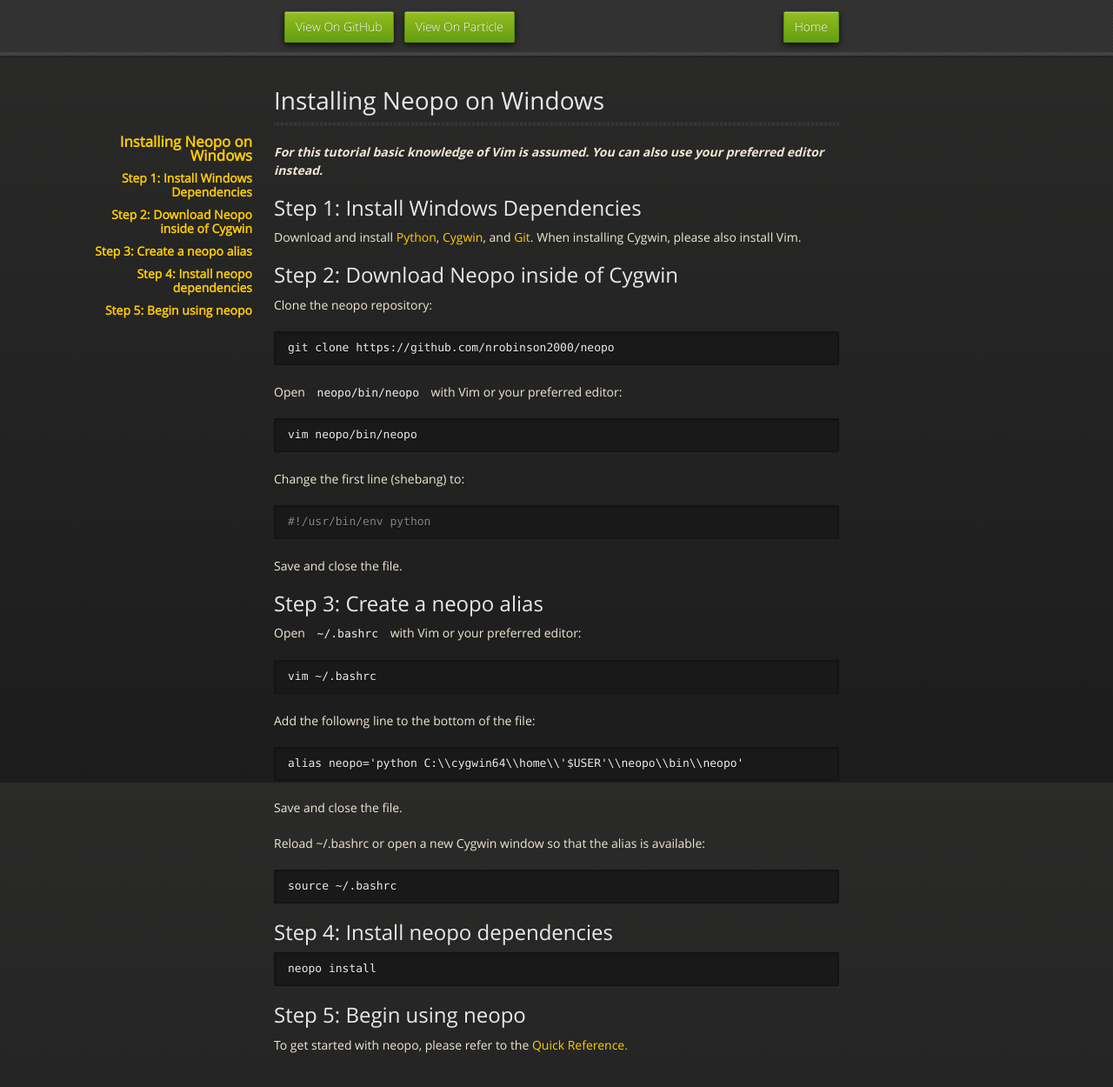
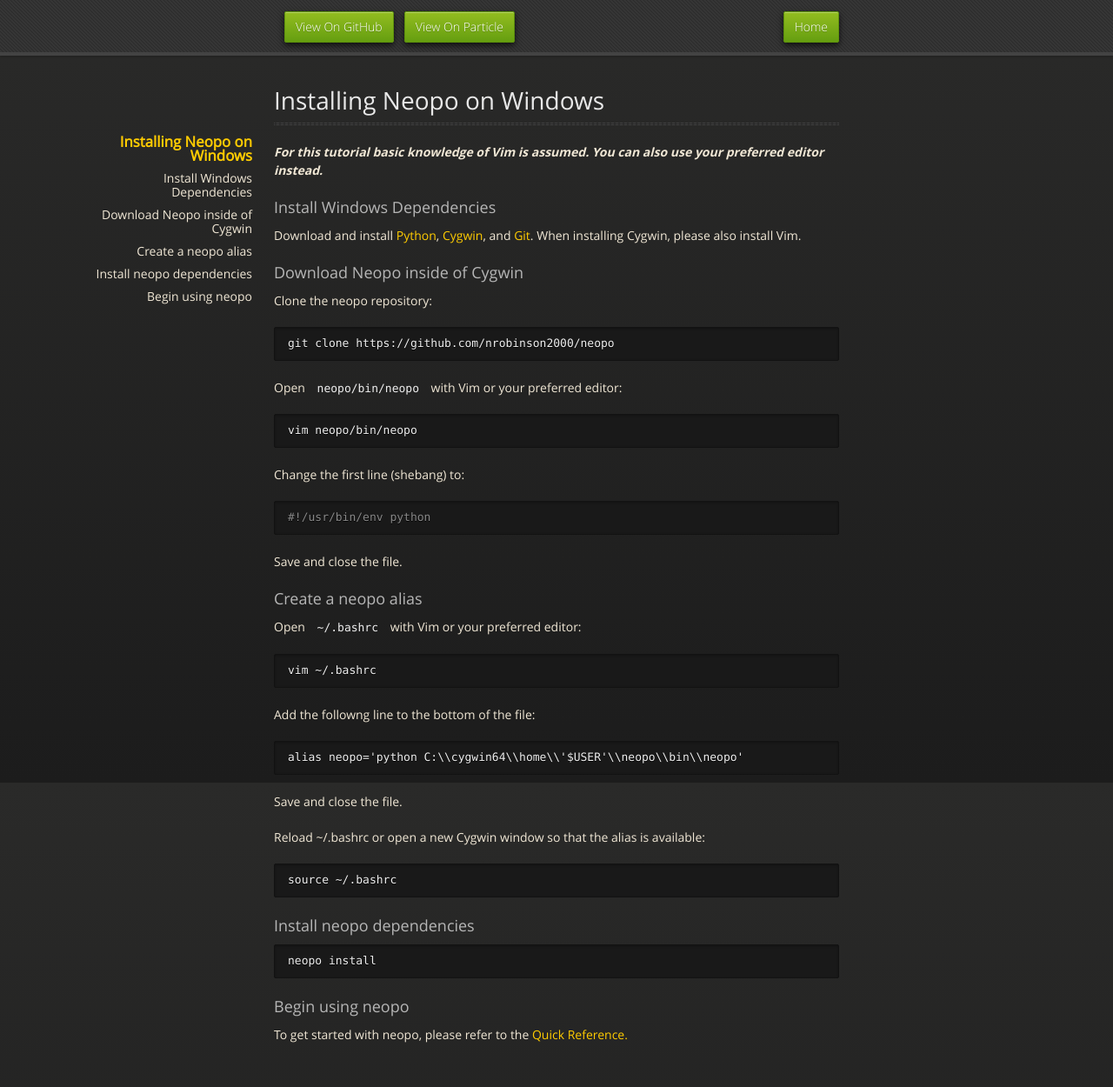
Before and after one commit to nrobinson2000/neopo.xyz, a Jekyll site: the page built from tutorials/windows.md, in a window 1280 px wide and 1322 px high. Shown: the top 1250 px of the window at 87% size. Built offline with Jekyll 4.4.1, drawn with Linux system fonts in a browser that asks for light colours.

Commit message:
update windows at 00:23 of 2020-07-08

````diff
--- a/tutorials/windows.md
+++ b/tutorials/windows.md
@@ -5,11 +5,11 @@ title: "Installing Neopo on Windows"
 
 ***For this tutorial basic knowledge of Vim is assumed. You can also use your preferred editor instead.***
 
-## Step 1: Install Windows Dependencies
+### Install Windows Dependencies
 
 Download and install [Python](https://www.python.org/downloads/windows/), [Cygwin](https://www.cygwin.com/setup-x86_64.exe), and [Git](https://git-scm.com/download/win). When installing Cygwin, please also install Vim.
 
-## Step 2: Download Neopo inside of Cygwin
+### Download Neopo inside of Cygwin
 
 Clone the neopo repository:
 
@@ -31,7 +31,7 @@ Change the first line (shebang) to:
 
 Save and close the file.
 
-## Step 3: Create a neopo alias
+### Create a neopo alias
 
 Open `~/.bashrc` with Vim or your preferred editor:
 
@@ -53,12 +53,12 @@ Reload ~/.bashrc or open a new Cygwin window so that the alias is available:
 source ~/.bashrc
 ```
 
-## Step 4: Install neopo dependencies
+### Install neopo dependencies
 
 ```bash
 neopo install
 ```
 
-## Step 5: Begin using neopo
+### Begin using neopo
 
 To get started with neopo, please refer to the [Quick Reference.](quick-docs.html)
````
